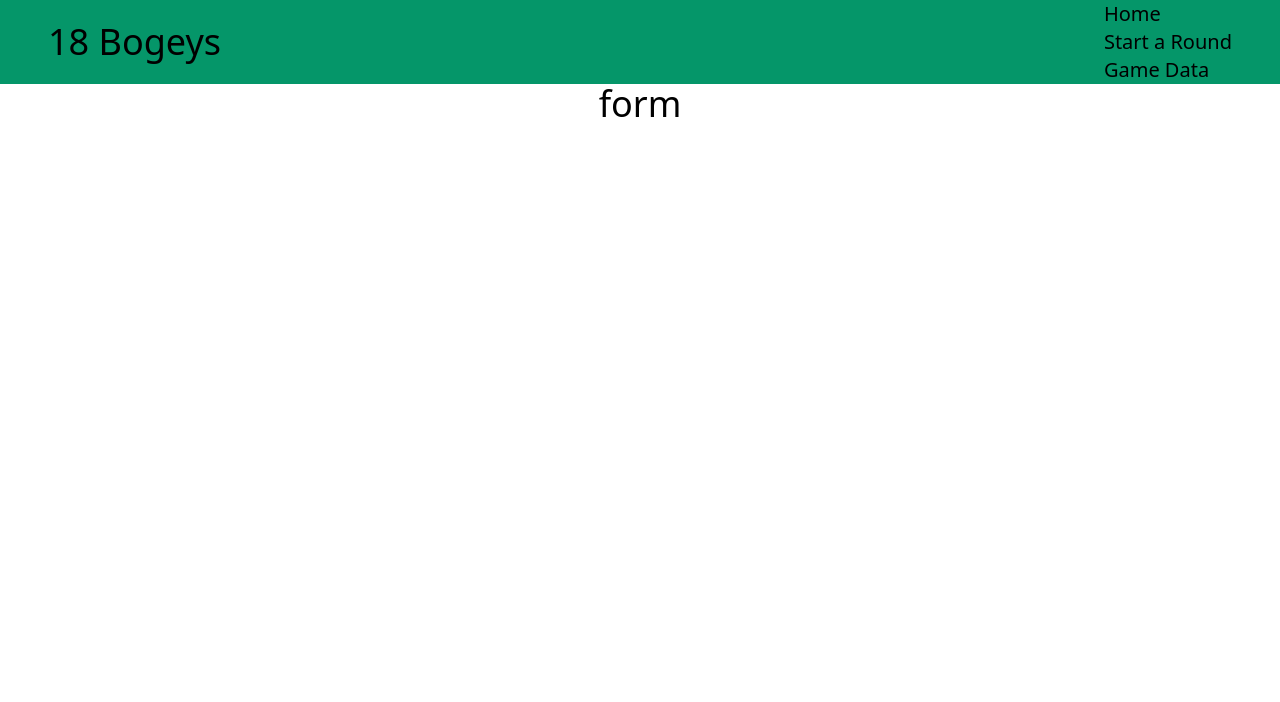
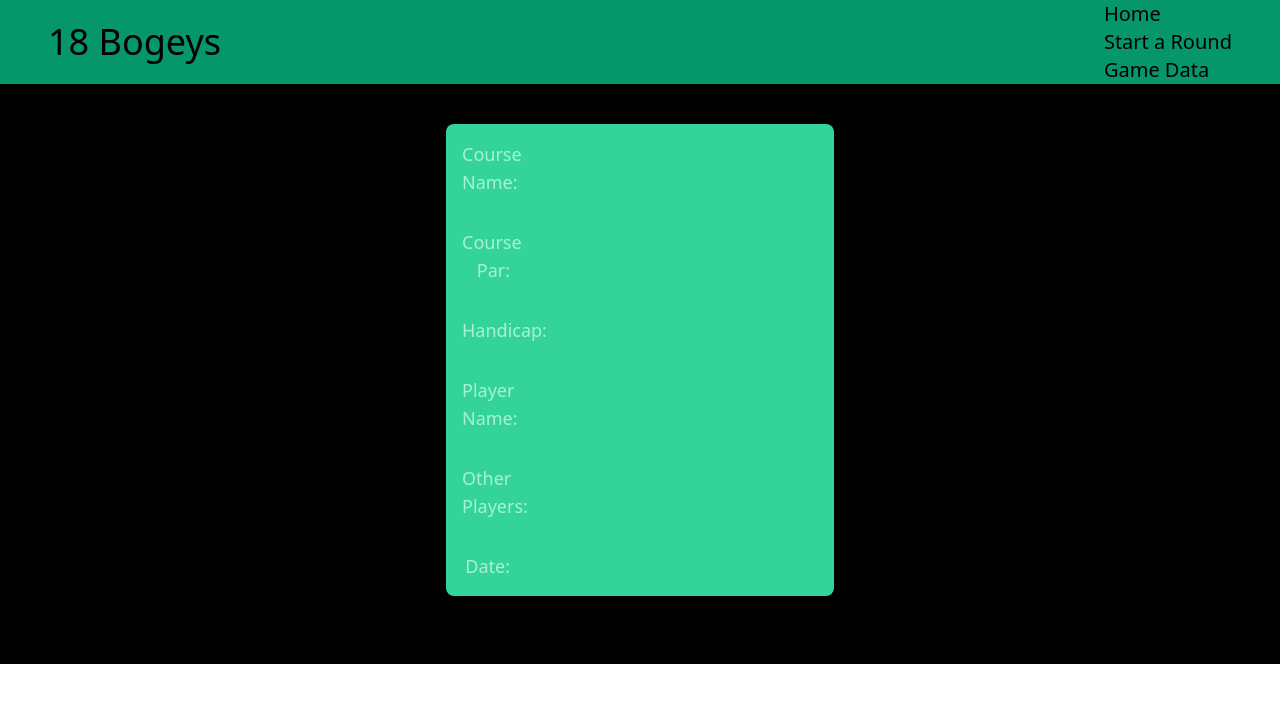
Before and after one commit to MattMoyka/18-Bogeys, a React (Create React App) app in the folder client/: page /newround in a window 1280 px wide. Shown: the top 702 px of the page. Built offline with nearby package versions, Linux system fonts and the light colour scheme; no server answers.

Commit message:
new round form added

```diff
--- a/client/src/App.css
+++ b/client/src/App.css
@@ -9,6 +9,11 @@ html{
 .App-logo {
   height: 40vmin;
   pointer-events: none;
+}
+
+.input{
+  border: 2px solid black;
+  border-radius: 5px;
 }
 
 @media (prefers-reduced-motion: no-preference) {
--- a/client/src/Forms/NewroundForm.jsx
+++ b/client/src/Forms/NewroundForm.jsx
@@ -1,7 +1,55 @@
-export default function NewroundForm() {
+export default function NewroundForm(props) {
   return (
-    <div>
-      form
-    </div>
+    <form onSubmit={props.handleSubmit} className="flex flex-col flex-nowrap items-center text-lg bg-black">
+      <div className='flex items-center bg-green-400  rounded-t-lg border-green-500 mt-10 w-50'>
+        <label className=' w-20 text-right p-4 mr-8 text-green-200'>Course Name:</label>
+        <input
+          className="flex-1 p-4 pl-0 bg-transparent placeholder-green-300 outline-none text-white overflow-ellipsis overflow-hidden"
+          type='text'
+          value={props.courseName}
+          onChange={(e) => props.setCourseName(e.target.value)} />
+      </div>
+      <div className='flex items-center bg-green-400 border-green-500 m-0'>
+        <label className='w-20 text-right p-4 mr-8 text-green-200'>Course Par:</label>
+        <input
+          className="flex-1 p-4 pl-0 bg-transparent placeholder-green-300 outline-none text-white overflow-ellipsis overflow-hidden"
+          type='text'
+          value={props.coursePar}
+          onChange={(e) => props.setCoursePar(e.target.value)} />
+      </div>
+      <div className='flex items-center bg-green-400 border-green-500 m-0'>
+        <label className='w-20 text-right p-4 mr-8 text-green-200'>Handicap:</label>
+        <input
+          className="flex-1 p-4 pl-0 bg-transparent placeholder-green-300 outline-none text-white overflow-ellipsis overflow-hidden"
+          type='text'
+          value={props.handicap}
+          onChange={(e) => props.setHandicap(e.target.value)} />
+      </div>
+      <div className='flex items-center bg-green-400  border-green-500 m-0'>
+        <label className='w-20 text-right p-4 mr-8 text-green-200'>Player Name:</label>
+        <input
+          className="flex-1 p-4 pl-0 bg-transparent placeholder-green-300 outline-none text-white overflow-ellipsis overflow-hidden"
+          type='text'
+          value={props.playerName}
+          onChange={(e) => props.setPlayerName(e.target.value)} />
+      </div>
+      <div className="flex items-center bg-green-400  border-green-500 m-0">
+        <label className="w-20 text-right p-4 mr-8 text-green-200">Other Players:</label>
+        <input
+          className="flex-1 p-4 pl-0 bg-transparent placeholder-green-300 outline-none text-white overflow-ellipsis overflow-hidden"
+          type='text'
+          value={props.otherPlayers}
+          onChange={(e) => props.setOtherPlayers(e.target.value)} />
+      </div>
+      <div className="flex items-center bg-green-400  rounded-b-lg border-green-500 mb-10">
+        <label className="w-20 text-right p-4 mr-8 text-green-200">Date:</label>
+        <input
+          className="flex-1 p-4 pl-0 bg-transparent placeholder-green-300 outline-none text-white overflow-ellipsis overflow-hidden"
+          type='text'
+          value={props.date}
+          onChange={(e) => props.setDate(e.target.value)} />
+      </div>
+      <button>Start Round</button>
+    </form >
   )
 }
--- /dev/null
+++ b/client/src/Forms/ScorecardForm.jsx
@@ -0,0 +1,7 @@
+export default function ScorecardForm(props) {
+  return (
+    <div>
+
+    </div>
+  )
+}
--- a/client/src/components/Newround.jsx
+++ b/client/src/components/Newround.jsx
@@ -1,9 +1,54 @@
 import NewroundForm from '../Forms/NewroundForm'
+import { useState } from 'react'
+import axios from 'axios'
+import { useHistory, Link } from 'react-router-dom'
 
-export default function Newround() {
+
+const airTableKey = process.env.REACT_APP_AIRTABLE_KEY;
+const airTableBase = process.env.REACT_APP_AIRTABLE_BASE;
+const URL = `https://api.airtable.com/v0/${airTableBase}/golf`
+
+const config = {
+  headers: {
+    Authorization: `Bearer ${airTableKey}`
+  }
+}
+
+export default function Newround(props) {
+  const [courseName, setCourseName] = useState('')
+  const [coursePar, setCoursePar] = useState('')
+  const [handicap, setHandicap] = useState('')
+  const [playerName, setPlayerName] = useState('')
+  const [otherPlayers, setOtherPlayers] = useState('')
+  const [date, setDate] = useState('')
+  const history = useHistory();
+
+  const handleSubmit = async (e) => {
+    e.preventDefault();
+    const fields = {
+      courseName, coursePar, handicap, playerName, otherPlayers, date
+    }
+    const res = await axios.post(URL, { fields }, config);
+    // <Link to={`/gamefeed/${game.id}/edit`} />
+  }
+
   return (
     <div>
-      <NewroundForm />
+      <NewroundForm
+        courseName={courseName}
+        setCourseName={setCourseName}
+        coursePar={coursePar}
+        setCoursePar={setCoursePar}
+        handicap={handicap}
+        setHandicap={setHandicap}
+        playerName={playerName}
+        setPlayerName={setPlayerName}
+        otherPlayers={otherPlayers}
+        setOtherPlayers={setOtherPlayers}
+        date={date}
+        setDate={setDate}
+        handleSubmit={handleSubmit}
+      />
     </div>
   )
 }
--- a/client/src/components/Scorecard.jsx
+++ b/client/src/components/Scorecard.jsx
@@ -1,7 +1,7 @@
 export default function Scorecard() {
   return (
     <div>
-      Scorecard
+
     </div>
   )
 }
```
